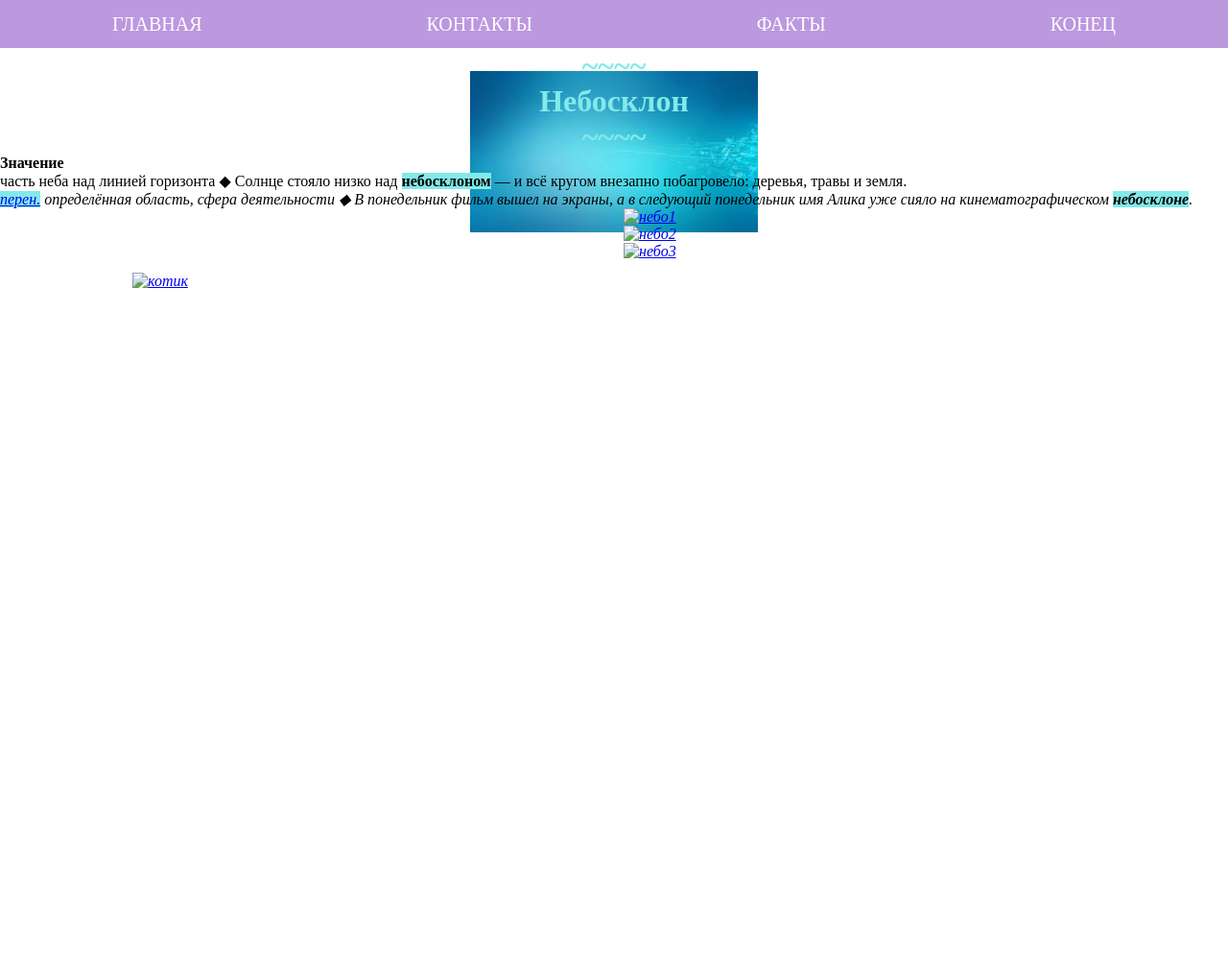
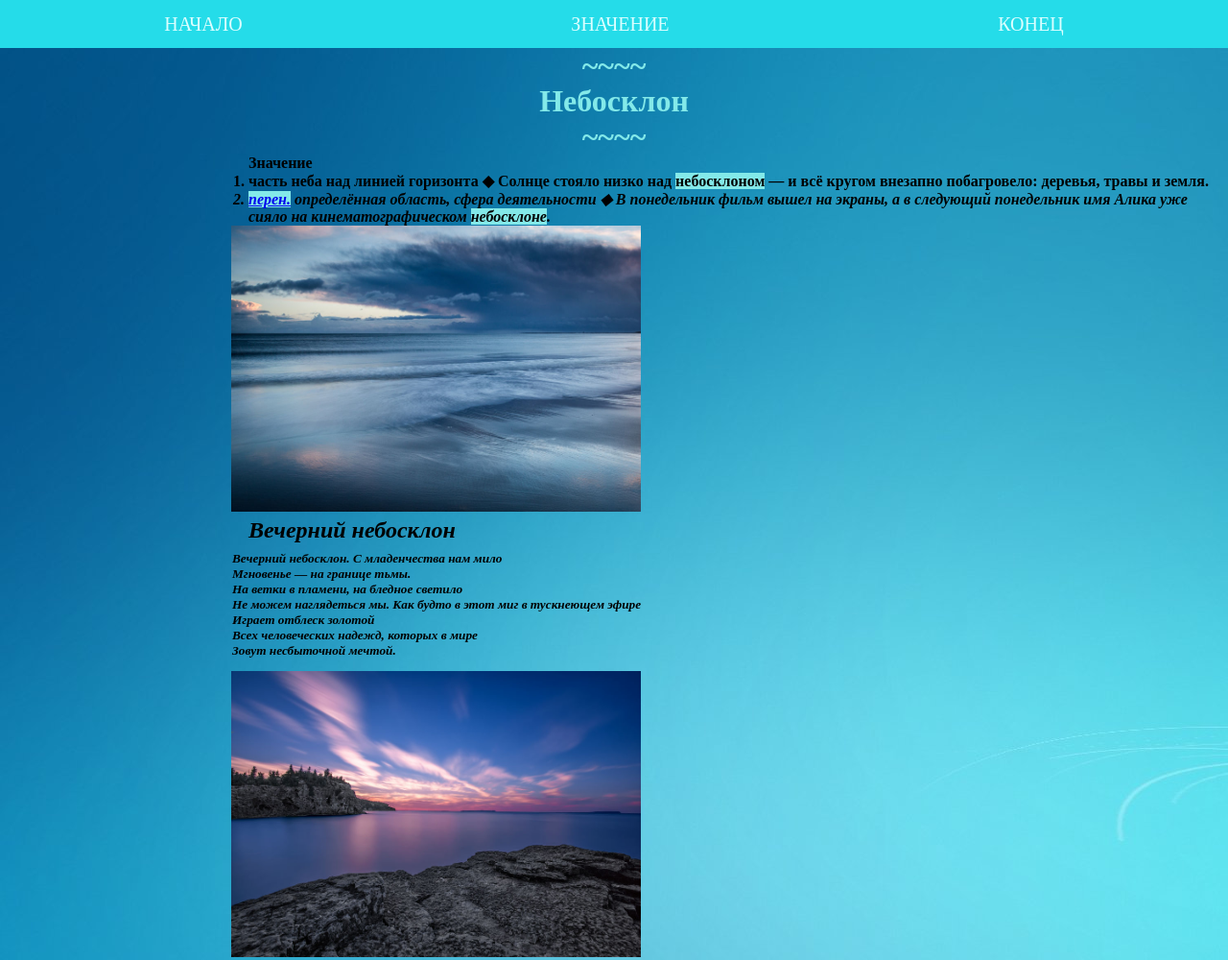
Before and after one commit to Dragon4588/space, a plain HTML site: page index.html in a window 1280 px wide. Shown: the top 1000 px of the page at 96% size. Before the commit the page ends 800 px from the top, so only its background shows below. Drawn offline with Linux system fonts and the light colour scheme; a web font is replaced by a local one.

Commit message:
вторая попытка

```diff
--- a/index.html
+++ b/index.html
@@ -5,30 +5,28 @@
     <meta charset="UTF-8">
     <meta http-equiv="X-UA-Compatible" content="IE=edge">
     <meta name="viewport" content="width=device-width, initial-scale=1.0">
-    <title>питса</title>
+    <title>Небосклон</title>
     <link rel="preconnect" href="https://fonts.googleapis.com">
     <link rel="preconnect" href="https://fonts.gstatic.com" crossorigin>
     <link href="https://fonts.googleapis.com/css2?family=Labrada:wght@300&display=swap" rel="stylesheet">
     <link rel="stylesheet" href="style.css">
 </head>
 
+<body>
 
-
-
-<body>
     <div class="header">
         <ul>
             <li>
-                <a href=""> Главная </a>
+                <a href="#"> Начало </a>
             </li>
             <li>
-                <a href=""> Контакты </a>
+                <a href="#"> Значение </a>
             </li>
+            <!-- <li>
+                <a href="">  </a>
+            </li> -->
             <li>
-                <a href=""> Факты </a>
-            </li>
-            <li>
-                <a href=""> Конец </a>
+                <a href="#"> Конец </a>
             </li>
         </ul>
     </div>
@@ -38,51 +36,45 @@
     <h1>~~~~</h1>
 
 
-
-    <h4><span id=".D0.97.D0.BD.D0.B0.D1.87.D0.B5.D0.BD.D0.B8.D0.B5"></span><span class="mw-headline"
-            id="Значение">Значение</span></h4>
+    <h4 class="text">
+        <span class="mw-headline" id="Значение">Значение</span>
     <ol>
-        <li class="text">часть неба над линией горизонта <span class="example-fullblock">◆&nbsp;<span class="example-block"
+        <li>часть неба над линией горизонта <span class="example-fullblock">◆&nbsp;<span class="example-block"
                     style="color:rgb(0, 0, 0)">Солнце стояло низко над <span class="example-select"
                         style="background-color: #83e9e9; font-weight: bold;">небосклоном</span>&nbsp;— и всё кругом
                     внезапно побагровело: деревья, травы и земля. <span class="example-details"
                         style="font-size:smaller;"> <i><a
                                 href="https://ru.wikipedia.org/wiki/%D0%A2%D1%83%D1%80%D0%B3%D0%B5%D0%BD%D0%B5%D0%B2,_%D0%98%D0%B2%D0%B0%D0%BD_%D0%A1%D0%B5%D1%80%D0%B3%D0%B5%D0%B5%D0%B2%D0%B8%D1%87">
                         </li>
-        <li class="text"><a href="/wiki/%D0%92%D0%B8%D0%BA%D0%B8%D1%81%D0%BB%D0%BE%D0%B2%D0%B0%D1%80%D1%8C:%D0%A3%D1%81%D0%BB%D0%BE%D0%B2%D0%BD%D1%8B%D0%B5_%D1%81%D0%BE%D0%BA%D1%80%D0%B0%D1%89%D0%B5%D0%BD%D0%B8%D1%8F"
+        <li><a href="/wiki/%D0%92%D0%B8%D0%BA%D0%B8%D1%81%D0%BB%D0%BE%D0%B2%D0%B0%D1%80%D1%8C:%D0%A3%D1%81%D0%BB%D0%BE%D0%B2%D0%BD%D1%8B%D0%B5_%D1%81%D0%BE%D0%BA%D1%80%D0%B0%D1%89%D0%B5%D0%BD%D0%B8%D1%8F"
                 title="Викисловарь:Условные сокращения"><span
                     style="font-style: italic;background-color:#83e9e9;cursor:help;"
                     title="переносное значение">перен.</span></a> определённая область, сфера деятельности <span
                 class="example-fullblock">◆&nbsp;<span class="example-block" style="color:rgb(0, 0, 0)">В понедельник фильм
                     вышел на экраны, а в следующий понедельник имя Алика уже сияло на кинематографическом <span
                         class="example-select" style="background-color: #83e9e9; font-weight: bold;">небосклоне</span>.
-                    <span class="example-details" style="font-size:smaller;"> <i><a
-                                href="https://ru.wikipedia.org/wiki/%D0%A2%D0%BE%D0%BA%D0%B0%D1%80%D0%B5%D0%B2%D0%B0,_%D0%92%D0%B8%D0%BA%D1%82%D0%BE%D1%80%D0%B8%D1%8F_%D0%A1%D0%B0%D0%BC%D0%BE%D0%B9%D0%BB%D0%BE%D0%B2%D0%BD%D0%B0">
+                    <span class="example-details" style="font-size:smaller;"><a
+                                href="https://ru.wikipedia.org/wiki/%D0%A2%D0%BE%D0%BA%D0%B0%D1%80%D0%B5%D0%B2%D0%B0,_%D0%92%D0%B8%D0%BA%D1%82%D0%BE%D1%80%D0%B8%D1%8F_%D0%A1%D0%B0%D0%BC%D0%BE%D0%B9%D0%BB%D0%BE%D0%B2%D0%BD%D0%B0"></a>
                     </li>
-    </ol>
+    </ol> </h4>
 
-    <div> <img class="sky" src="3333333.jpg" alt="небо1"> </div>
+    <div> <img class="sky" src="image/3333333.jpg" alt="небо1"> </div>
+    <h2 class="text3">
+        <div class="xtEsw">Вечерний небосклон</div>
+     </h2>
 
-    <div> <img class="sky" src="22222.jpg" alt="небо2"> </div>
+     <h5 class="text2">
+         <div class="lsom6"><div class="qPf9A" style="min-height:none"><div class="xZmPc"><p class="">Вечерний небосклон. С&nbsp;младенчества нам мило<br>Мгновенье&nbsp;— на&nbsp;границе тьмы.<br>На&nbsp;ветки в&nbsp;пламени, на&nbsp;бледное светило<br>Не&nbsp;можем наглядеться мы.&nbsp;Как будто в&nbsp;этот миг в&nbsp;тускнеющем эфире<br>Играет отблеск золотой<br>Всех человеческих надежд, которых в&nbsp;мире<br>Зовут несбыточной мечтой.</p><div class="ipubq" data-author-title="Георгий Иванов"></div></div></div></div>
+    </h5>
 
-    <div> <img class="sky" src="122222.jpg" alt="небо3"> </div>
+    <div> <img class="sky" src="image/22222.jpg" alt="небо2"> </div>
+
+    <h3 class="text2">
+       <div class="field field-name-body field-type-text-with-summary field-label-hidden"><div class="field-items"><div property="schema:text"><p>За лесом целый небосклон<br>Сияньем моря отражён.<br>И в самой светлой полосе<br>На узкой каменной косе,<br>От солнца близкого черна,<br>Дымится рощица одна.</p> </div> </div> </div>
+    </h3>
 
 
-
-
-
-
-
-    <section>
-        <div class="text">
-            <p>
-
-            </p>
-        </div>
-        <div class="image"> <img src="" alt="котик"> </div>
-</section>
-
-
+    <div> <img class="sky" src="image/122222.jpg" alt="небо3"> </div>
 
 </body>
 
--- a/style.css
+++ b/style.css
@@ -4,9 +4,9 @@ padding: 0;
 }
 
 body{
-    background-image: url("image/images.jpg");
-    background-position: center;
-    background-repeat: no-repeat;
+    background-image: url("image/images0.jpg");
+    /* background-position: center; */
+    /* background-repeat: no-repeat; */
     font-family: 'Labrada', serif;
 }
 
@@ -51,10 +51,16 @@ section img{
     color: red;
 }
 
+.text{
+color:#000000 ;
+/* align-items: center; */
+margin-left: 259px;
+}
+
 .sky{
-    width: 500px;
-    height: 500px;
-    margin-left: 650px;
+    width: 427px;
+    height: 298px;
+    margin-left: 241px;
 }
 
 .piza{
@@ -67,7 +73,7 @@ section img{
 
 
 .header{
-background-color: rgb(188, 152, 223);
+background-color: rgb(37, 220, 233);
 width: 100%;
 height: 50px;
 display: flex;
@@ -84,7 +90,7 @@ list-style-type: none;
 }
 
 .header a{
-color: rgb(255, 255, 255);
+color: rgb(219, 254, 255);
 text-decoration: none;
 font-size: 20px;
 text-transform: uppercase;
@@ -92,8 +98,21 @@ transform: .6s;
 }
 
 .header a:hover{
-    color: rgb(85, 85, 85);
-    background-color: rgb(200, 127, 127);
+    color: rgb(84, 110, 110);
+    background-color: rgb(1, 160, 152);
     padding: 10px 20px;
     border-radius: 10px;
 }
+
+.text2{
+color: #000;
+margin-left: 242px;
+margin-top: 8px;
+margin-bottom: 13px;
+}
+.text3{
+    color: #000;
+    margin-left: 259px;
+    margin-top: 2px;
+    margin-bottom: 7px;
+}
```
Also changed, not shown: image/images0.jpg (added).
